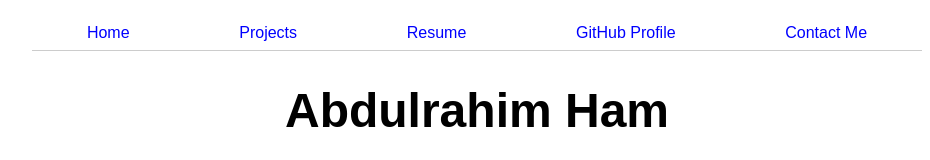
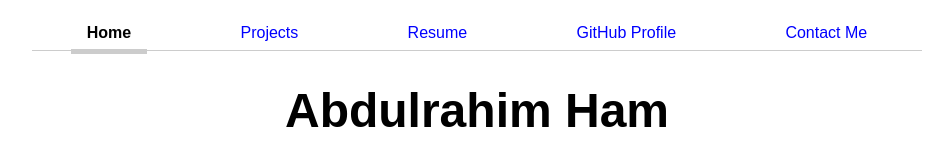
Before and after one commit to abdulrahimham/portfolio, a plain HTML site: page index.html in a window 1280 px wide. Shown: the top 160 px of the page, without its empty margins (163-1093 px from the left). Drawn offline with Linux system fonts and the light colour scheme.

Commit message:
Update style.css

```diff
--- a/style.css
+++ b/style.css
@@ -35,11 +35,18 @@ nav a:hover {
   color: black;
 }
 
+/* Current Page Styling */
+nav a.current {
+  font-weight: bold;
+  border-bottom: 5px solid #ccc;
+  color: black;
+  pointer-events: none;
+}
+
 /***************************************************************/
 /***************************************************************/
 /***************************************************************/
 
-/* Current Page Styling */
 form {
   display: grid;
   grid-template-columns: auto 1fr;
```
